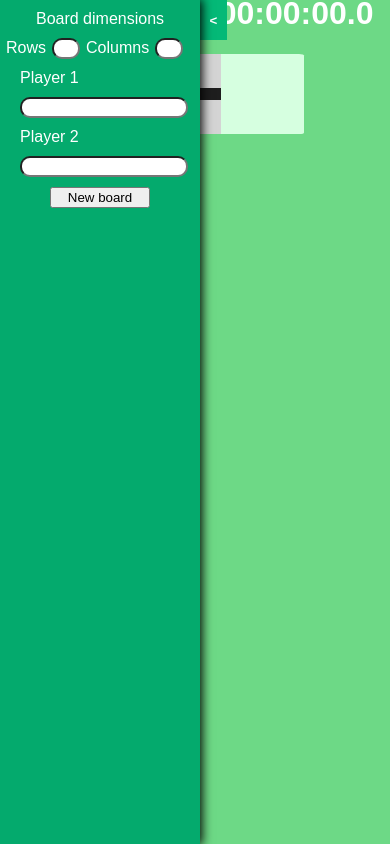
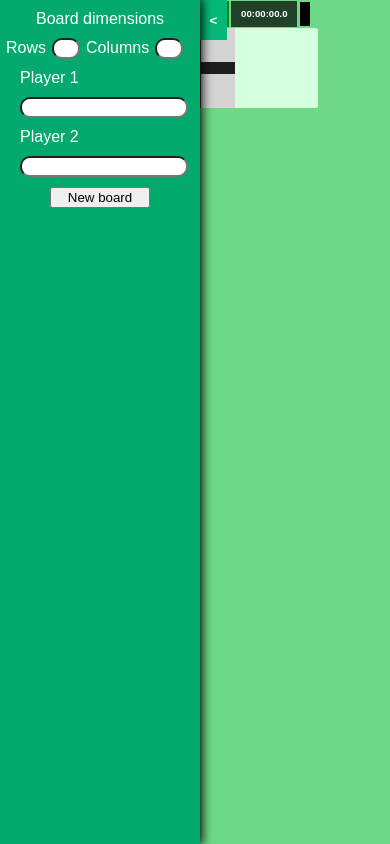
Before and after one commit to decheverriunal/board-games-web, a Next.js app: page / in a window 390 px wide. Built offline with nearby package versions, Linux system fonts and the light colour scheme.

Commit message:
added responsiveness to timer

```diff
--- a/src/components/Game.css
+++ b/src/components/Game.css
@@ -23,8 +23,7 @@
 }
 
 .info-div {
-    margin: 2%;
-    height: 1em;
+    margin: 0% 7% 0% 7%;
     line-height: 100%;
     text-align: center;
     color: #ffffff;
@@ -36,7 +35,30 @@
 .info {
     display: inline;
     position: relative;
-    margin: auto;
+    text-align: center;
+    width: 28%;
+    margin: 1px;
+    padding: 0.5em;
+    background-color: rgba(0, 0, 0, 0.7);
+}
+
+.info-winner {
+    background-color: rgba(0, 100, 0, 0.8);
+    padding: 0.5em 0 0.5em 0;
+    font-size: 1.75em;
+    width: 34%;
+}
+
+.info-white {
+    width: 5%;
+    margin: 2px;
+    background-color: white;
+}
+
+.info-black {
+    width: 5%;
+    margin: 2px;
+    background-color: black;
 }
 
 @media only screen and (max-width: 1000px) {
@@ -45,7 +67,57 @@
     }
 
     .board-div {
-        margin: 10% auto;
         z-index: 1;
     }
+
+    .info {
+        font-size: 1.75em;
+    }
+
+    .info-winner {
+        font-size: 1.25em;
+    }
 }
+
+@media only screen and (max-width: 800px) {
+    .info {
+        font-size: 1.5em;
+    }
+    .info-winner {
+        font-size: 1.1em;
+    }
+}
+
+@media only screen and (max-width: 700px) {
+    .info {
+        font-size: 1.25em;
+    }
+    .info-winner {
+        font-size: 1em;
+    }
+}
+
+@media only screen and (max-width: 600px) {
+    .info {
+        font-size: 1em;
+    }
+    .info-winner {
+        font-size: 0.85em;
+    }
+}
+
+@media only screen and (max-width: 500px) {
+    .info {
+        font-size: 0.75em;
+    }
+}
+
+@media only screen and (max-width: 400px) {
+    .info {
+        font-size: 0.6em;
+    }
+
+    .info-winner {
+        font-size: 0.55em;
+    }
+}
--- a/src/components/GameInfo.tsx
+++ b/src/components/GameInfo.tsx
@@ -72,9 +72,11 @@ export default function GameInfo({timeW,timeB,setTimeW,setTimeB,matchState,toPla
     }
 
     return <div className="info-div">
+        <div className='info-white'></div>
         <h1 className="info">{displayTime(timeW)}</h1>
-        <h1 className="info">{displayWinner()}</h1>
+        <h1 className="info info-winner">{displayWinner()}</h1>
         <h1 className="info">{displayTime(timeB)}</h1>
+        <div className='info-black'></div>
     </div>
 
 }
```
